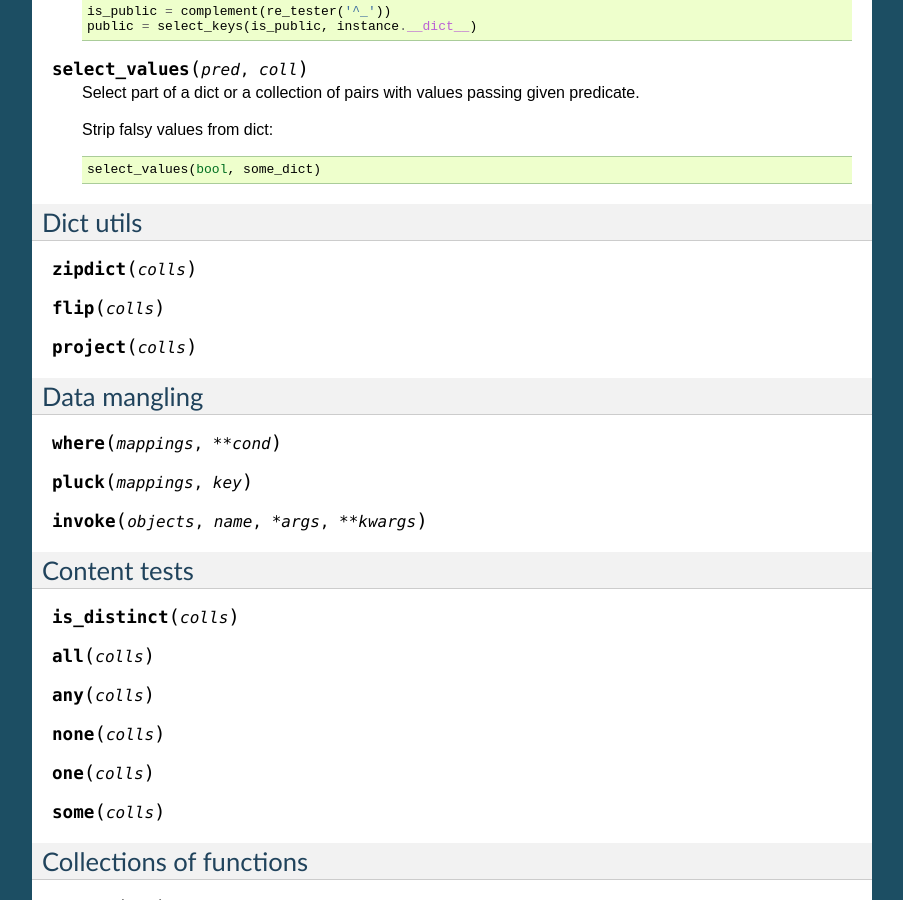
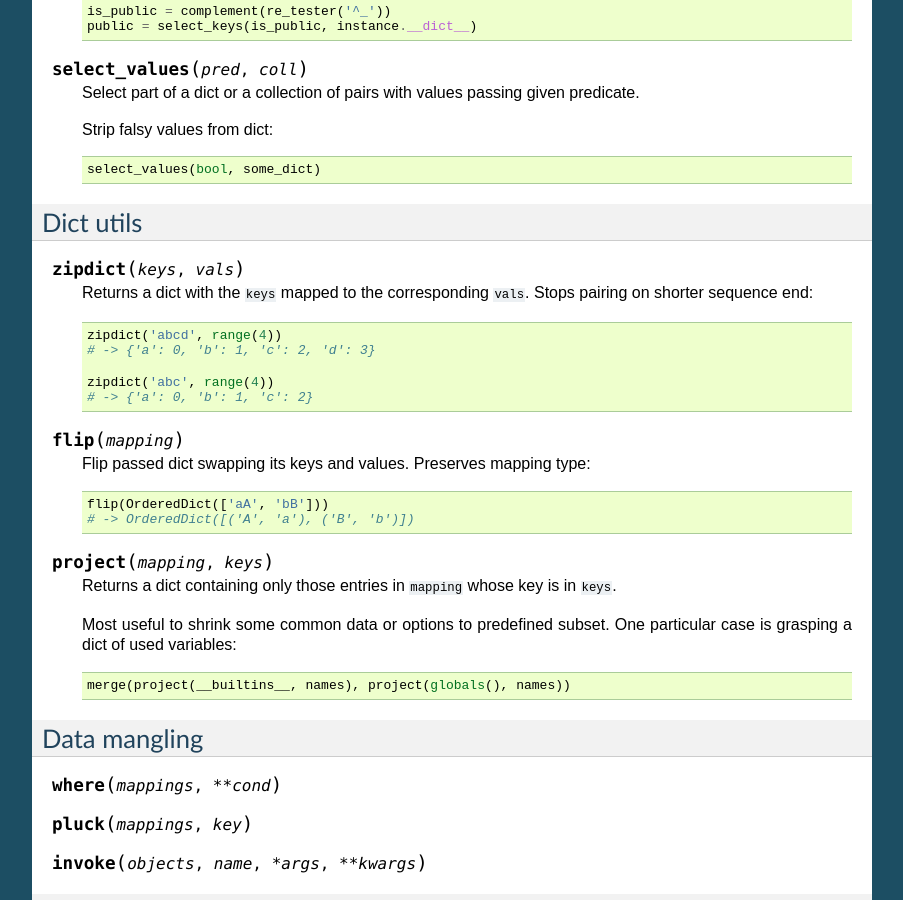
Before and after one commit to Jamaal224/funcy, a Sphinx documentation site: the page built from docs/colls.rst, in a window 1280 px wide and 900 px high, scrolled down 1581 px. Shown: the whole window, without its empty margins (198-1101 px from the left). Built offline with Sphinx 7.4.7, drawn with Linux system fonts in a browser that asks for light colours; pages that are not in the unit, such as notebooks, are missing from menus.

Commit message:
Dicts utils documented

```diff
--- a/docs/colls.rst
+++ b/docs/colls.rst
@@ -104,10 +104,30 @@ Transform and select
 Dict utils
 ----------
 
-.. function:: zipdict(colls)
-.. function:: flip(colls)
-.. function:: project(colls)
+.. function:: zipdict(keys, vals)
 
+    Returns a dict with the ``keys`` mapped to the corresponding ``vals``. Stops pairing on shorter sequence end::
+
+        zipdict('abcd', range(4))
+        # -> {'a': 0, 'b': 1, 'c': 2, 'd': 3}
+
+        zipdict('abc', range(4))
+        # -> {'a': 0, 'b': 1, 'c': 2}
+
+.. function:: flip(mapping)
+
+    Flip passed dict swapping its keys and values. Preserves mapping type::
+
+        flip(OrderedDict(['aA', 'bB']))
+        # -> OrderedDict([('A', 'a'), ('B', 'b')])
+
+.. function:: project(mapping, keys)
+
+    Returns a dict containing only those entries in ``mapping`` whose key is in ``keys``.
+
+    Most useful to shrink some common data or options to predefined subset. One particular case is grasping a dict of used variables::
+
+        merge(project(__builtins__, names), project(globals(), names))
 
 Data mangling
 -------------
```
